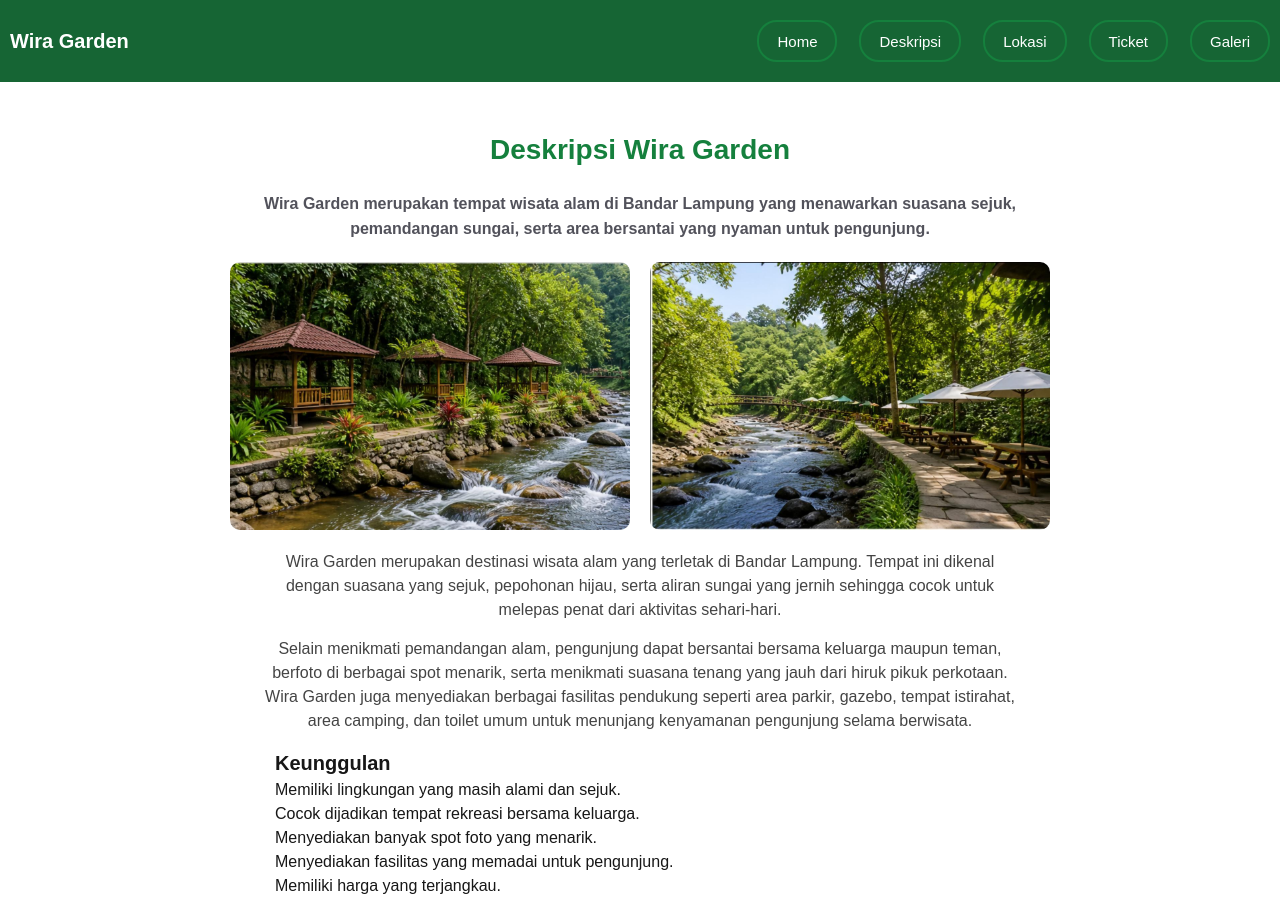
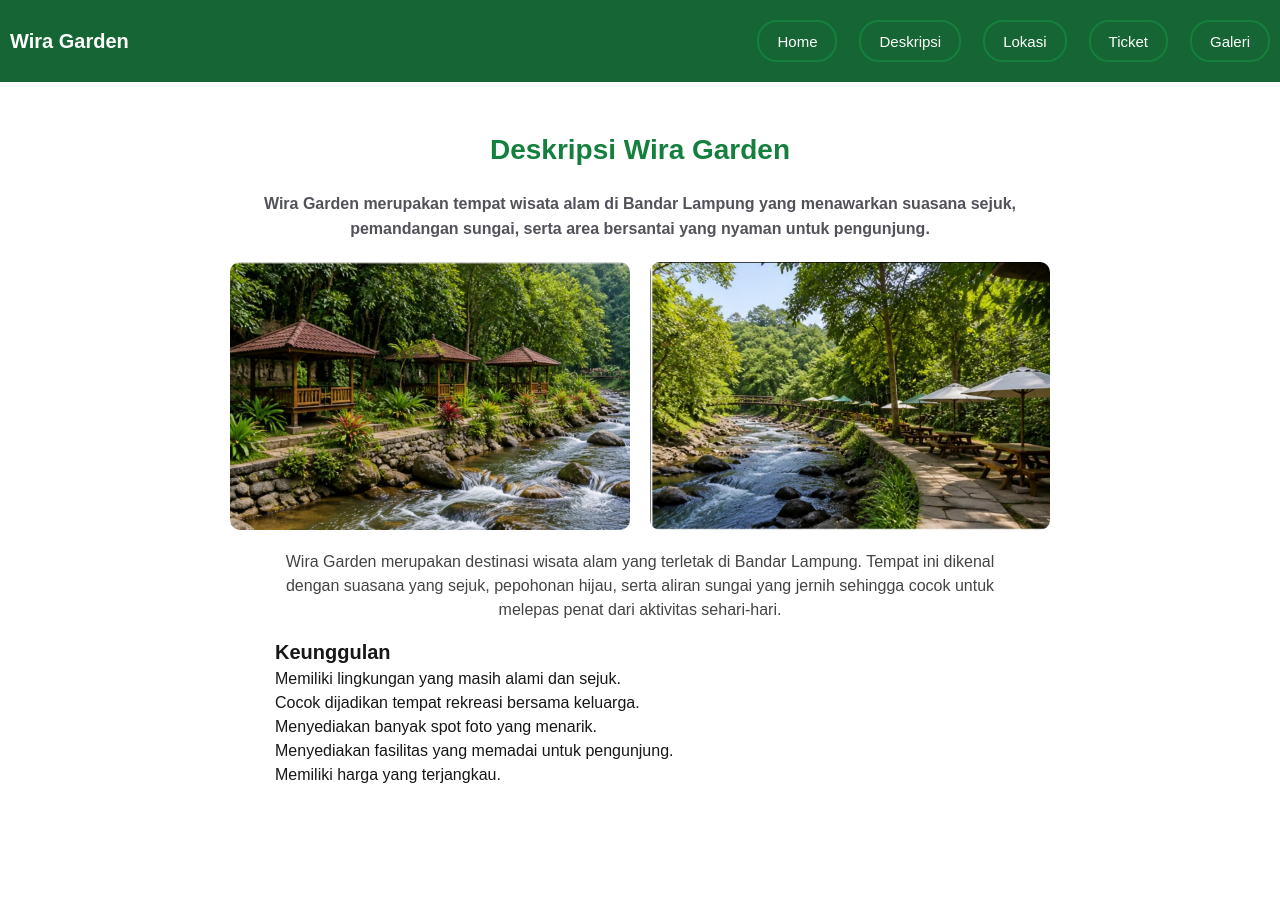
Before and after one commit to jovanakbarsetiodono-code/TI-WEB-24A-SIXTUPLE, a Next.js app in the folder my-app/: page /Deskripsi in a window 1280 px wide. After the commit the page ends 807 px from the top, so only its background shows below. Built offline with nearby package versions, Linux system fonts and the light colour scheme.

Commit message:
Menghapus bagian yang ada di deskripsi

```diff
--- a/my-app/app/Deskripsi/page.tsx
+++ b/my-app/app/Deskripsi/page.tsx
@@ -37,14 +37,6 @@ export default function Page() {
           hijau, serta aliran sungai yang jernih sehingga cocok untuk melepas
           penat dari aktivitas sehari-hari.
         </p>
-        <p className={styles["deskripsi-description"]}>
-          Selain menikmati pemandangan alam, pengunjung dapat bersantai bersama
-          keluarga maupun teman, berfoto di berbagai spot menarik, serta
-          menikmati suasana tenang yang jauh dari hiruk pikuk perkotaan. Wira
-          Garden juga menyediakan berbagai fasilitas pendukung seperti area
-          parkir, gazebo, tempat istirahat, area camping, dan toilet umum untuk
-          menunjang kenyamanan pengunjung selama berwisata.
-        </p>
 
         <h2 className={styles["deskripsi-subtitle"]}>Keunggulan</h2>
 
```
